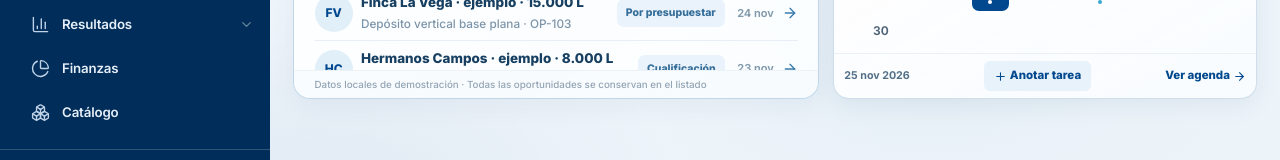
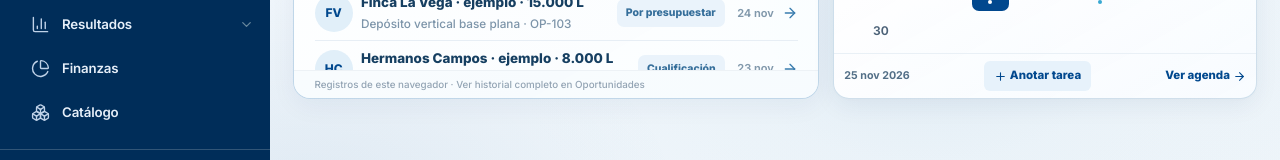
Before and after one commit to juanjogamero/depofibra-crm, a React (Vite) app: page / in a window 1280 px wide. Shown: the part 575-735 px from the top of the page. Built offline with nearby package versions, Linux system fonts and the light colour scheme.

Commit message:
Limpiar etiquetas provisionales sin ocultar límites de datos locales y seguridad

```diff
--- a/src/pages/Dashboard.tsx
+++ b/src/pages/Dashboard.tsx
@@ -114,7 +114,7 @@ function FocusRequests({opportunities}:{opportunities:Opportunity[]}) {
       })}
       {!items.length&&<div className="focus-empty">No hay registros para mostrar ahora mismo. ¡Estás al día!</div>}
     </div>
-    <div className="focus-requests-foot">Datos locales de demostración · Todas las oportunidades se conservan en el listado</div>
+    <div className="focus-requests-foot">Registros de este navegador · Ver historial completo en Oportunidades</div>
   </section>;
 }
 
```
